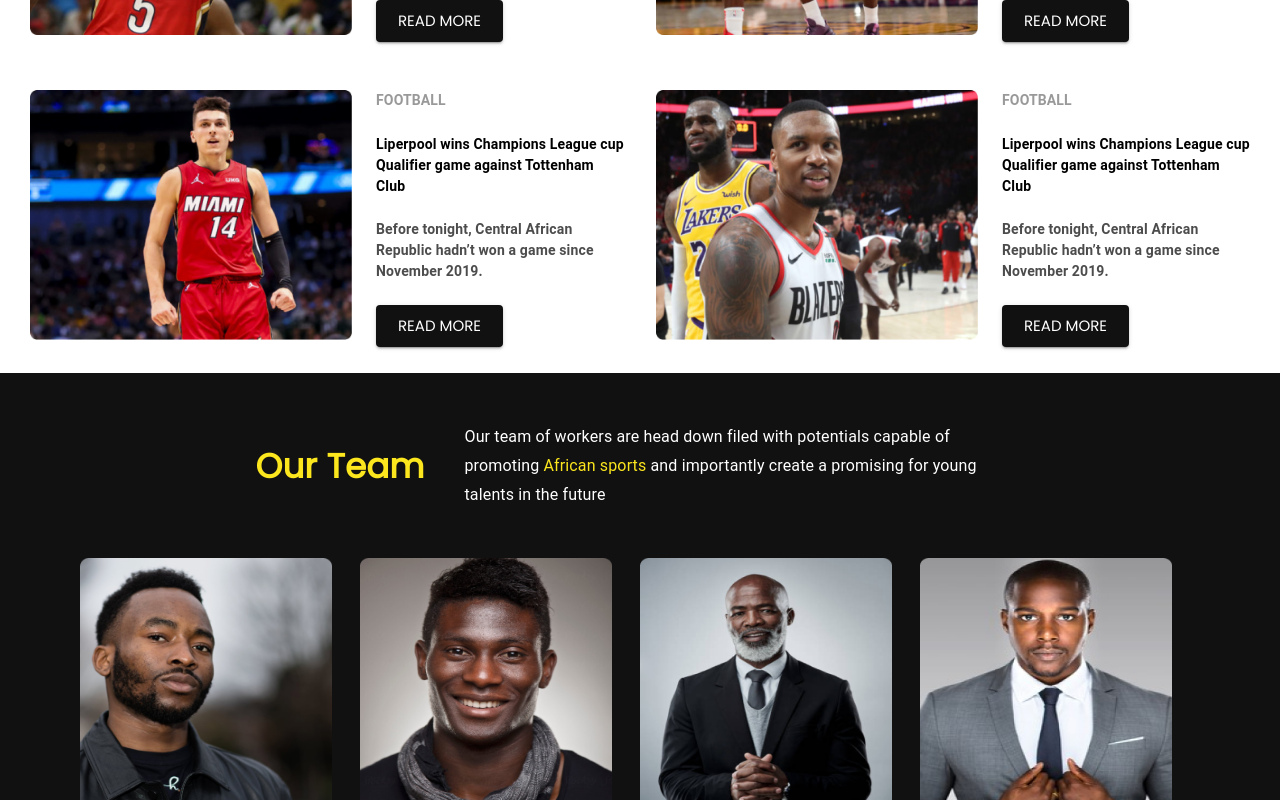
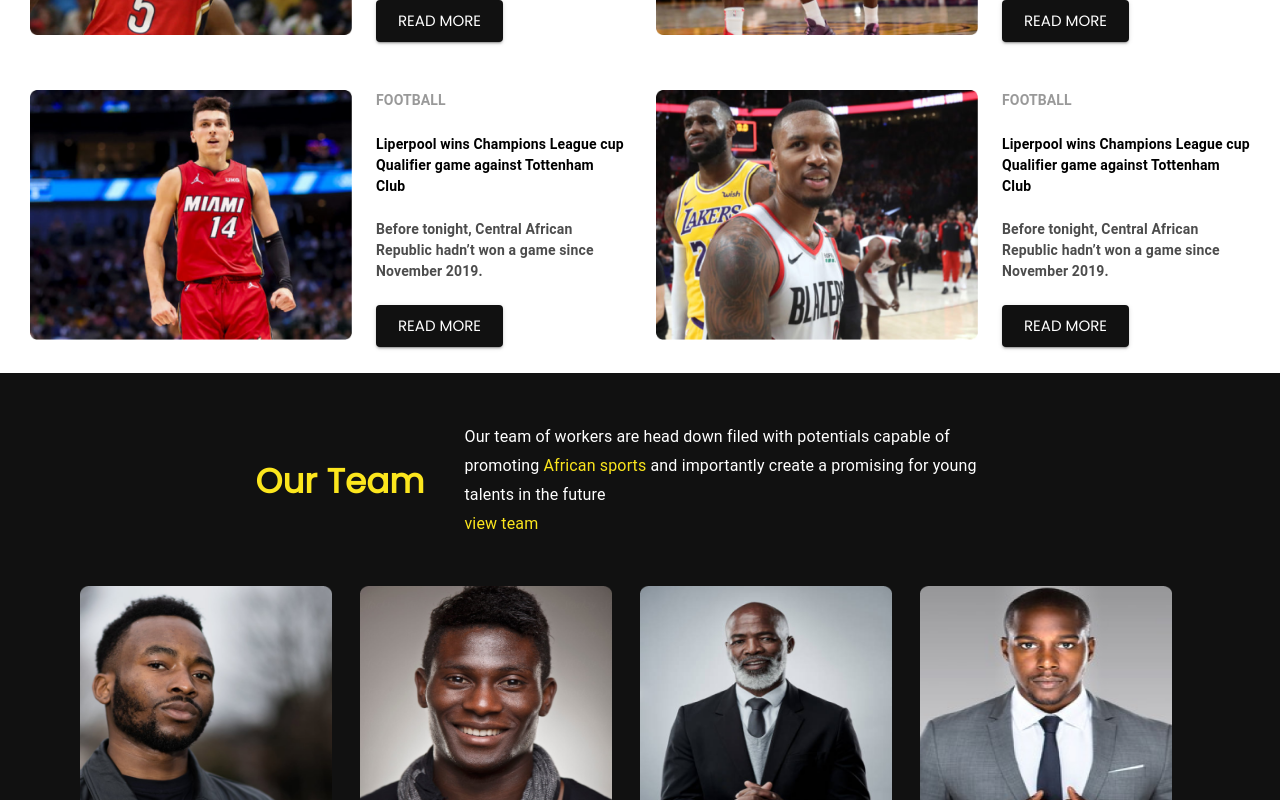
Before and after one commit to EmanuelOne/sportNetwork, a React (Create React App) app: page / in a window 1280 px wide. Shown: the part 1722-2522 px from the top of the page. Built offline with nearby package versions, Linux system fonts and the light colour scheme.

Commit message:
team-section

```diff
--- a/src/components/Post/postCard/postCard.js
+++ b/src/components/Post/postCard/postCard.js
@@ -1,6 +1,7 @@
 import React from "react";
 import { Button, Box as MUICard, Typography } from "@mui/material";
 import { Box, styled } from "@mui/system";
+import {Link} from 'react-router-dom'
 const PostCard = ({ post: { image, category, headline, content } }) => {
   return (
 
@@ -34,9 +35,11 @@
         >
           {content}
         </Typography>
+        <Link to="/article">
         <Button variant="contained" color="secondary" size="large">
           Read More
         </Button>
+        </Link>
       </Box>
     </Card>
   );
--- a/src/pages/Home/home.js
+++ b/src/pages/Home/home.js
@@ -124,7 +124,8 @@
           <Typography variant="p" color="text" component="p">
             Our team of workers are head down filed with potentials capable of
             promoting {<Link to="/">African sports </Link>}
-            and importantly create a promising for young talents in the future
+            and importantly create a promising for young talents in the future<br/>
+            {<Link to="/our_team">view team </Link>}
           </Typography>
         </div>
         <div className="our-team-slider">
```
